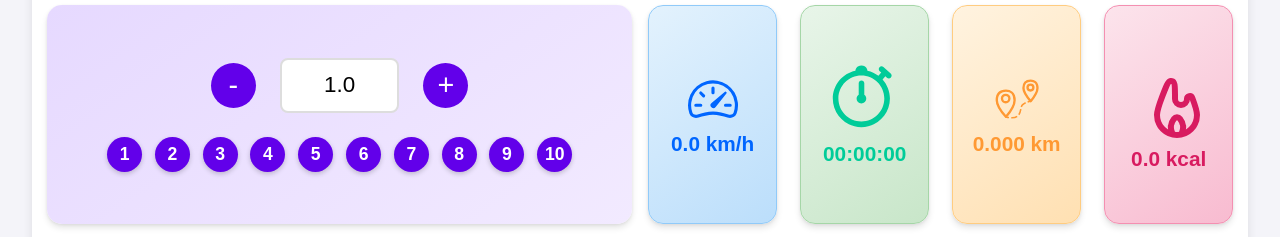
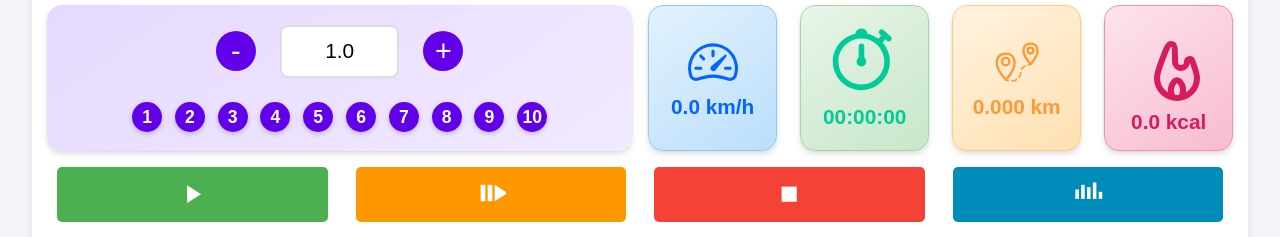
Before and after one commit to mubertazzi/runner, a plain HTML site: page index.html in a window 1280 px wide. Shown: the part 130-367 px from the top of the page. Drawn offline with Linux system fonts and the light colour scheme.

Commit message:
Update style.css

```diff
--- a/style.css
+++ b/style.css
@@ -192,8 +192,7 @@ input:checked + .slider:before {
     flex-direction: column;
     justify-content: center;
     align-items: center;
-    height: 100%;
-    min-height: 180px;
+    height: auto;
     box-sizing: border-box;
 }
 
@@ -480,6 +479,7 @@ input:checked + .slider:before {
     text-align: center;
     border: none;
     color: white;
+	height: 100%;
 }
 
 .start-stop-controls button#start {
@@ -1211,7 +1211,7 @@ input:checked + .slider:before {
     }
 
     .device-section {
-        height: 30%;
+        height: 20%;
         margin-bottom: 0.5rem;
     }
 
@@ -1222,6 +1222,7 @@ input:checked + .slider:before {
     }
 
     .bottom-controls {
+		height: 10%;
         margin-top: 0.5rem;
         padding-bottom: 0;
     }
@@ -1236,19 +1237,19 @@ input:checked + .slider:before {
     }
 
     .speed-control button {
-        width: 45px;
-        height: 45px;
+        width: 40px;
+        height: 40px;
         font-size: 1.8rem;
     }
 
     .speed-control input {
         width: 90px;
-        font-size: 1.4rem;
+        font-size: 1.3rem;
     }
 
     .speed-dots .dot {
-        width: 35px;
-        height: 35px;
+        width: 30px;
+        height: 30px;
         font-size: 1.1rem;
     }
 
@@ -1274,15 +1275,3 @@ input:checked + .slider:before {
         height: 70%;
     }
 }
-
-/* Per schermi leggermente più grandi ma con rapporto d'aspetto simile */
-@media screen and (min-width: 1281px) and (min-height: 801px) and (max-height: 900px) {
-    .container {
-        width: 90vw;
-        height: 90vh;
-    }
-
-    .plan-section {
-        height: 55%;
-    }
-}
```
